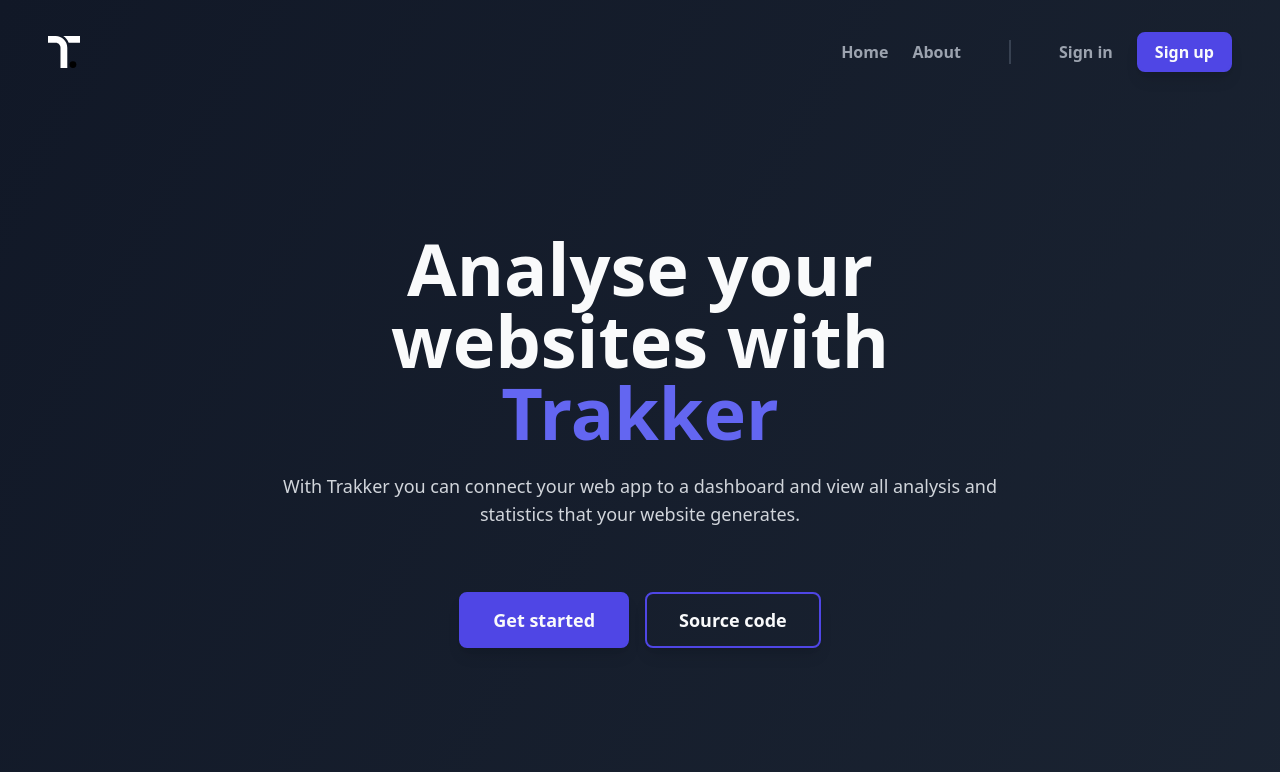
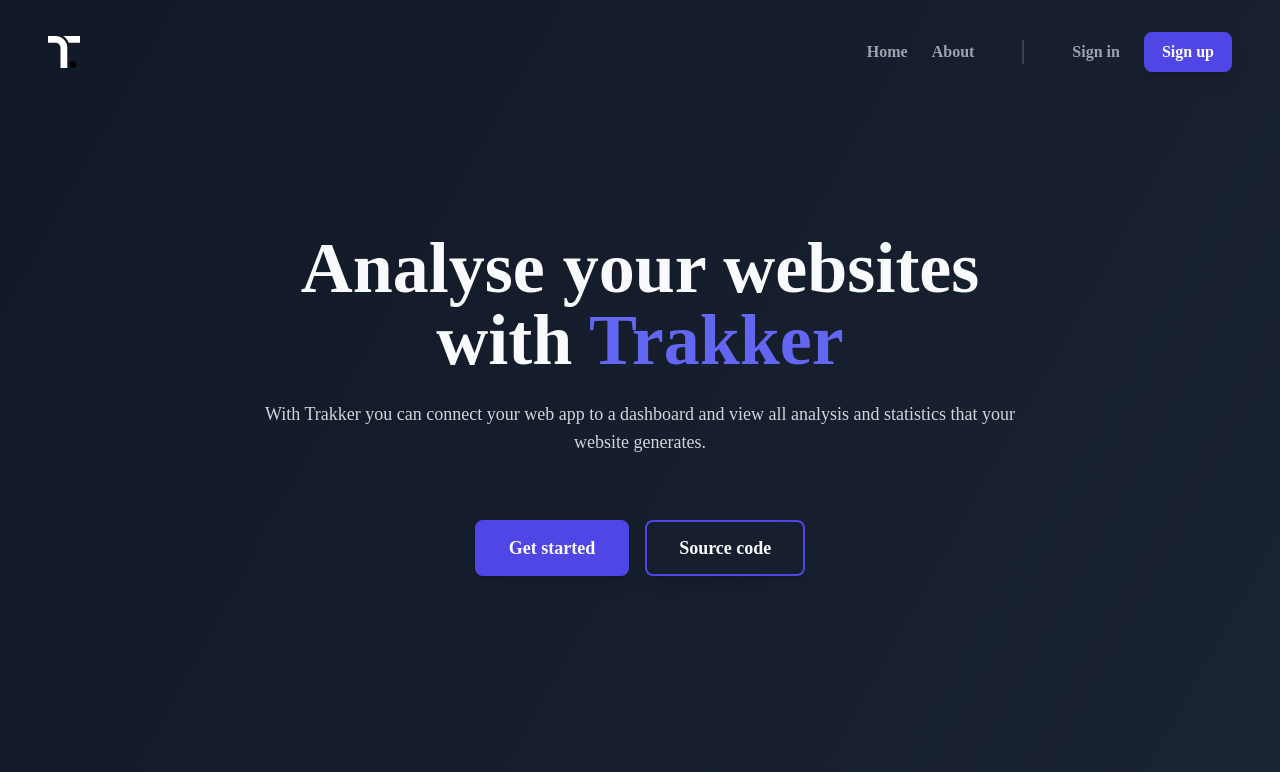
Before and after one commit to Borys35/analytics, a Next.js app in the folder dashboard/: page / in a window 1280 px wide. Shown: the top 772 px of the page. Built offline with nearby package versions, Linux system fonts and the light colour scheme; no server answers.

Commit message:
Change body font to Source Sans Pro

```diff
--- a/dashboard/app/head.tsx
+++ b/dashboard/app/head.tsx
@@ -6,6 +6,17 @@
     <>
       <SEO description="Trakker is a tool for analytics" />
       <title>{formatTitle()}</title>
+      <link rel="preconnect" href="https://fonts.googleapis.com" />
+      <link
+        rel="preconnect"
+        href="https://fonts.gstatic.com"
+        crossOrigin="true"
+      />
+      <link
+        href="https://fonts.googleapis.com/css2?family=Source+Sans+Pro:wght@400;700&display=swap"
+        rel="stylesheet"
+        precedence="default"
+      />
     </>
   );
 };
--- a/dashboard/tailwind.config.js
+++ b/dashboard/tailwind.config.js
@@ -16,6 +16,9 @@
         error: colors.red[500],
       },
     },
+    fontFamily: {
+      sans: '"Source Sans Pro"',
+    },
   },
   plugins: [],
 };
```
